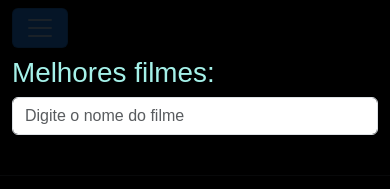
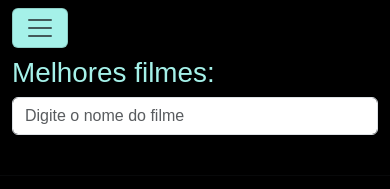
Before and after one commit to MariaEduardadr/sitefilme, a plain HTML site: page index.html in a window 390 px wide. Shown: the top 189 px of the page. Drawn offline with nearby package versions, Linux system fonts and the light colour scheme; no server answers.

Commit message:
projeto finalizado

```diff
--- a/css/homecss.css
+++ b/css/homecss.css
@@ -13,6 +13,10 @@ html{
 body{
     font-family: Arial, Helvetica, sans-serif;
     background-color: var(--black);
+}
+
+.navbar-toggler{
+    background-color: var(--neon);
 }
 
 h4{
@@ -93,3 +97,10 @@ header{
     margin: 10px;
 }
 /*CSS flexbox 1 - fim */
+
+@media (max-width: 768px) {
+    /* Estilos para telas menores que 768px */
+    .container {
+        grid-template-columns: 1fr;
+    }
+}
--- a/css/style.css
+++ b/css/style.css
@@ -11,7 +11,7 @@ body{
     background-color: var(--black);
 }
 .navbar-toggler{
-    background-color: var(--main);
+    background-color: var(--neon);
 }
 
 h1{
```
